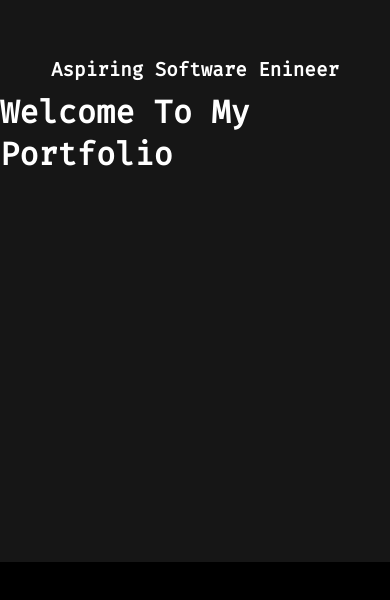
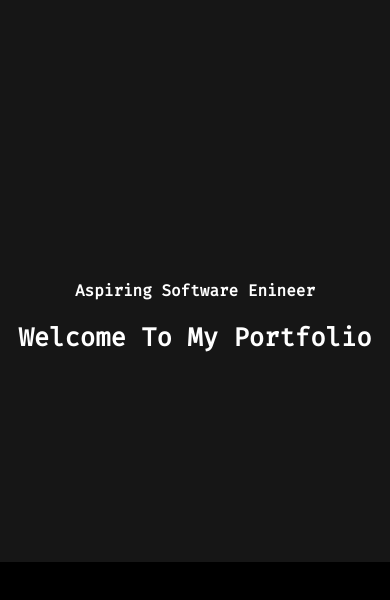
Before and after one commit to TejasK28/Portfolio, a React (Create React App) app: page / in a window 390 px wide. Shown: the part 102-702 px from the top of the page. Built offline with nearby package versions, Linux system fonts and the light colour scheme.

Commit message:
Mobile Screen

```diff
--- a/src/component/homepage.css
+++ b/src/component/homepage.css
@@ -11,7 +11,6 @@ body {
   flex-direction: column;
   align-items: center;
   justify-content: center;
-  font-size: calc(10px + 2vmin);
   color: white;
 }
 
@@ -25,8 +24,19 @@ body {
 .main-text {
   font-family: 'Fira Code', monospace; /* Use the name of the font you selected */
   color: white; /* Set the text color to plain white */
-  font-size: 1rem; /* Adjust the font size as needed */
+  font-size: 0.9rem; /* Adjust the font size as needed */
   font-weight: bold;
-  margin-top: -25px; /* Move the main text up to align with the headline text */
-  margin-bottom: 400px; /* Move the main text up to align with the headline text */
 }
+
+
+/* Media query for smaller screens */
+@media (max-width: 768px) {
+  .headline-text {
+    font-size: 0.5rem; /* Adjust the font size for smaller screens */
+    margin-bottom: -0.5rem; /* Add some spacing between the texts */
+  }
+
+  .main-text {
+    font-size: 0.8rem; /* Adjust the font size for smaller screens */
+  }
+}
--- a/src/component/preloader.css
+++ b/src/component/preloader.css
@@ -1,6 +1,7 @@
-.preloader{
+/* preloader.css */
+.preloader {
     height: 100vh;
-    width: 100%;
+    width: 100vw;
     background: #000;
     color: #FFF;
     position: fixed;
@@ -12,16 +13,25 @@
     justify-content: center;
     align-items: center;
     overflow: hidden;
-}
+  }
 
-.preloader .texts-container{
+  .preloader .texts-container {
     display: flex;
     align-items: center;
     justify-content: space-between;
-    height: 45px;
-    width: 540px;
-    font-size: 35px;
+    height: 4vw; /* Adjust the height for responsiveness */
+    width: 30vw; /* Adjust the width for responsiveness */
+    font-size: 2vw; /* Adjust the font size for responsiveness */
     font-weight: 800;
     overflow: hidden;
     color: #FFF;
-}
+  }
+
+  /* Media query for smaller screens */
+  @media (max-width: 768px) {
+    .preloader .texts-container {
+      height: 7vw; /* Adjust the height for smaller screens */
+      width: 80vw; /* Adjust the width for smaller screens */
+      font-size: 5vw; /* Adjust the font size for smaller screens */
+    }
+  }
```
